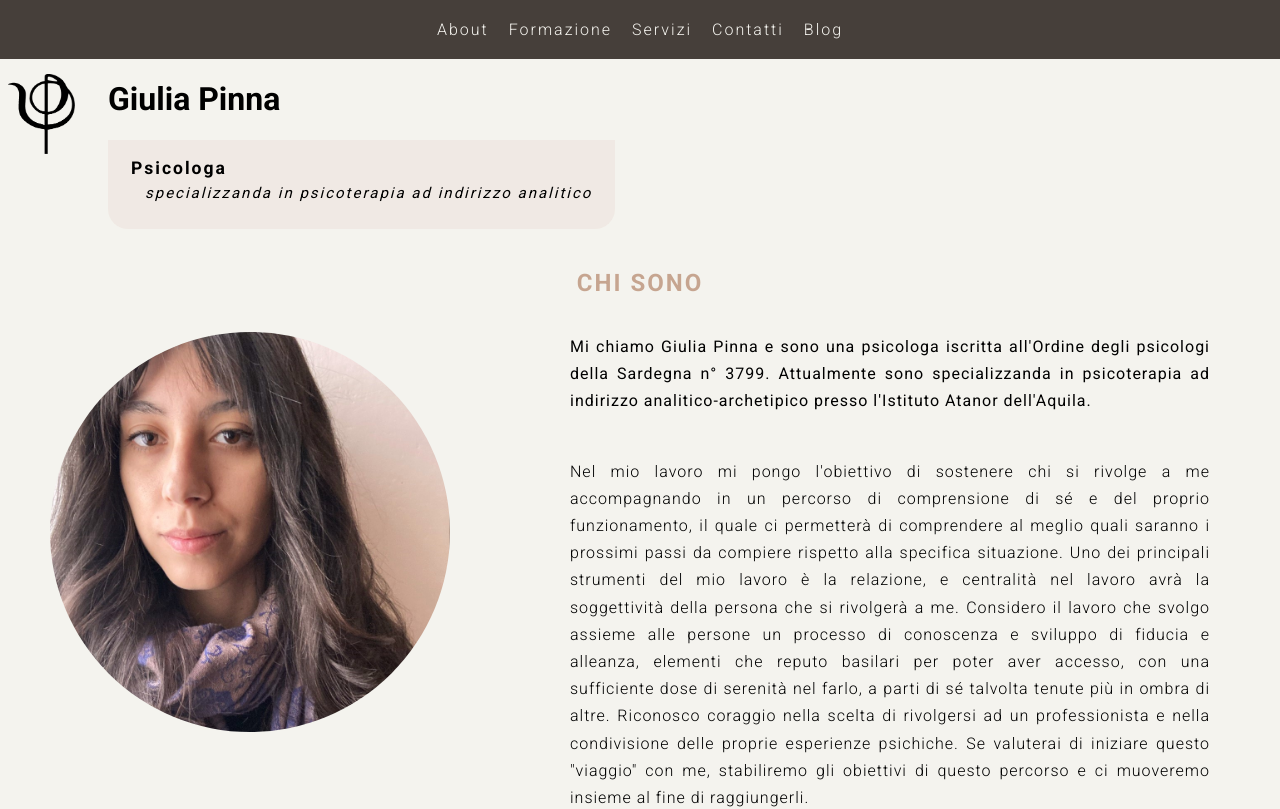
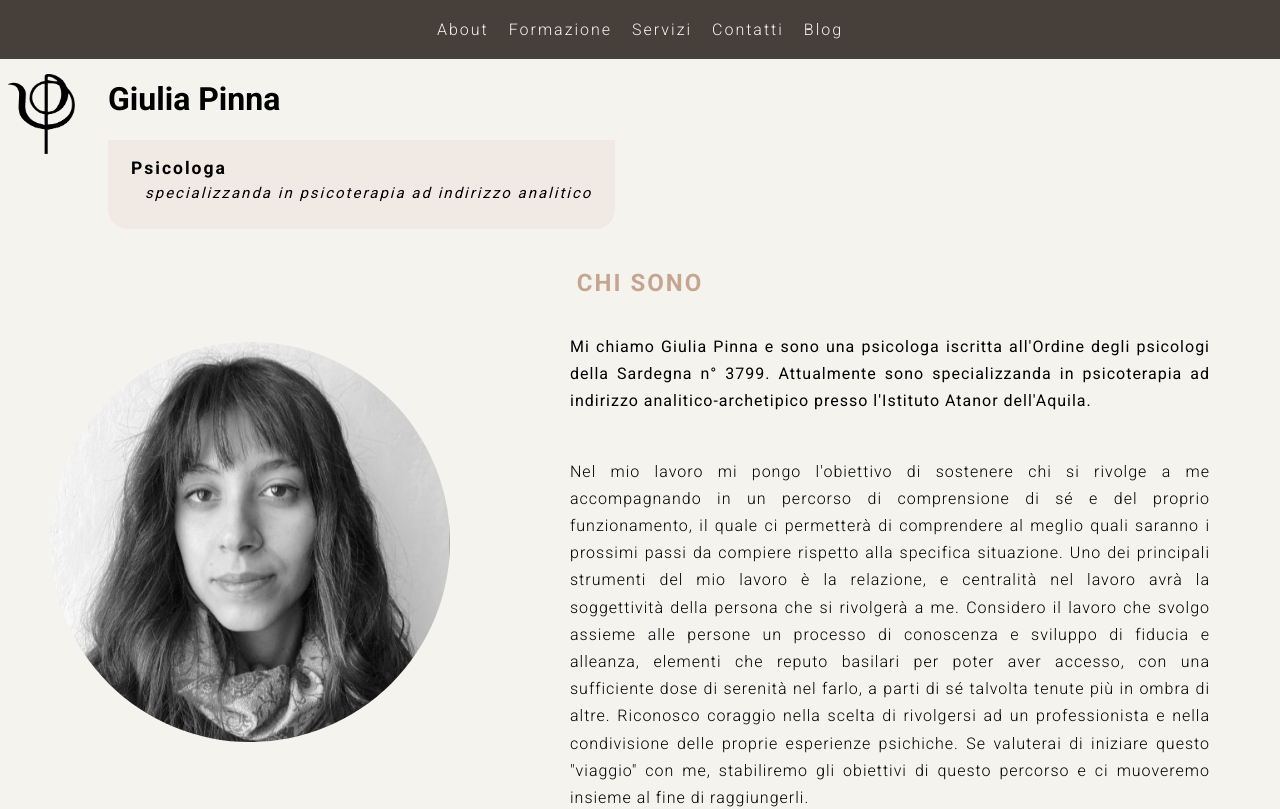
Before and after one commit to stynoap/sitopsy-React, a React (Create React App) app: page / in a window 1280 px wide. Shown: the top 809 px of the page. Built offline with nearby package versions, Linux system fonts and the light colour scheme.

Commit message:
cambio foto

```diff
--- a/src/Components/About/About.css
+++ b/src/Components/About/About.css
@@ -2,10 +2,10 @@
     width: 400px;
     height: 400px;
     margin-right: 120px;
-    margin-top: 15px;
+    margin-top: 25px;
     align-self: flex-start;
     border-radius: 50%;
-    background-image: url('./../../../public/gppsy.jpg');
+    background-image: url('./../../../public/mee-bw.jpg');
     background-size: cover;
     background-position:top;
     background-repeat: no-repeat;
```
Also changed, not shown: public/me in bw.jpg (deleted), public/mee-bw.jpg (added).
